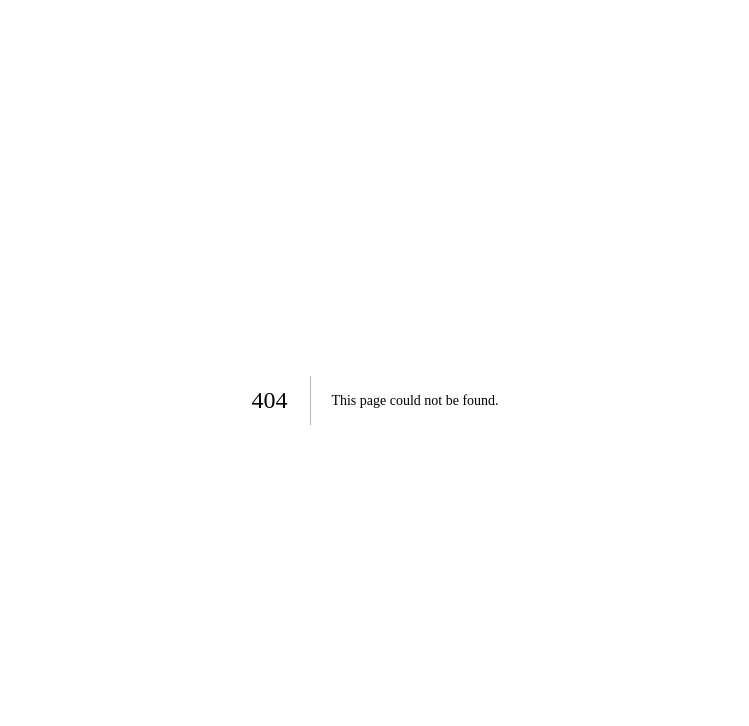
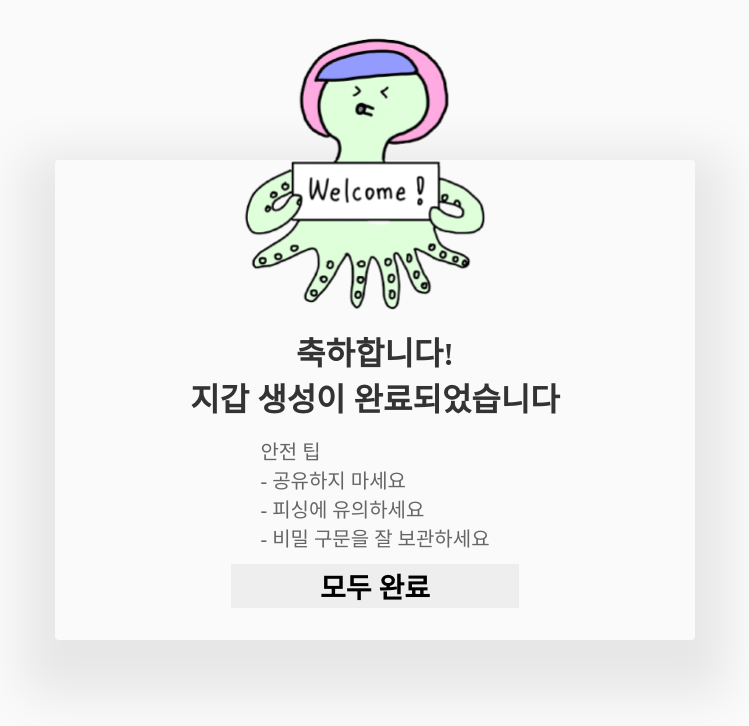
Before and after one commit to greatSumini/nan-so-gong, a Next.js app: page /signup/complete in a window 1280 px wide. Before the commit this address had no page. Shown: the top 726 px of the page, without its empty margins (265-1014 px from the left). Built offline with nearby package versions, Linux system fonts and the light colour scheme.

Commit message:
feat(pages): add SignupCompletePage

```diff
--- /dev/null
+++ b/pages/signup/complete.tsx
@@ -0,0 +1,59 @@
+import styled from "styled-components";
+
+import { Layout, Button } from "@/components/common";
+
+export default function SignupCompletePage() {
+  return (
+    <Layout>
+      <OctoImg src="/images/octo/welcome.png" />
+      <Title>
+        축하합니다!
+        <br />
+        지갑 생성이 완료되었습니다
+      </Title>
+      <Tip>
+        안전 팁<br />
+        - 공유하지 마세요
+        <br />
+        - 피싱에 유의하세요
+        <br />- 비밀 구문을 잘 보관하세요
+      </Tip>
+      <Button href="/" width={288}>
+        모두 완료
+      </Button>
+    </Layout>
+  );
+}
+
+const OctoImg = styled.img`
+  position: absolute;
+  top: -14.2rem;
+
+  width: 45.2rem;
+`;
+
+const Title = styled.h1`
+  margin-top: 13.6rem;
+  margin-bottom: 1.6rem;
+
+  text-align: center;
+  font-size: 3.2rem;
+  font-weight: 700;
+  color: ${({ theme }) => theme.colors.gray1};
+`;
+
+const Tip = styled.p`
+  margin-bottom: 1.2rem;
+
+  font-size: 2rem;
+  color: ${({ theme }) => theme.colors.gray3};
+`;
+
+const Row = styled.div`
+  display: flex;
+  flex-direction: row;
+  justify-content: space-between;
+
+  width: 100%;
+  margin-top: auto;
+`;
```
Also changed, not shown: pages/signup/index.tsx (renamed from pages/signup.tsx), public/images/octo/welcome.png (added).
